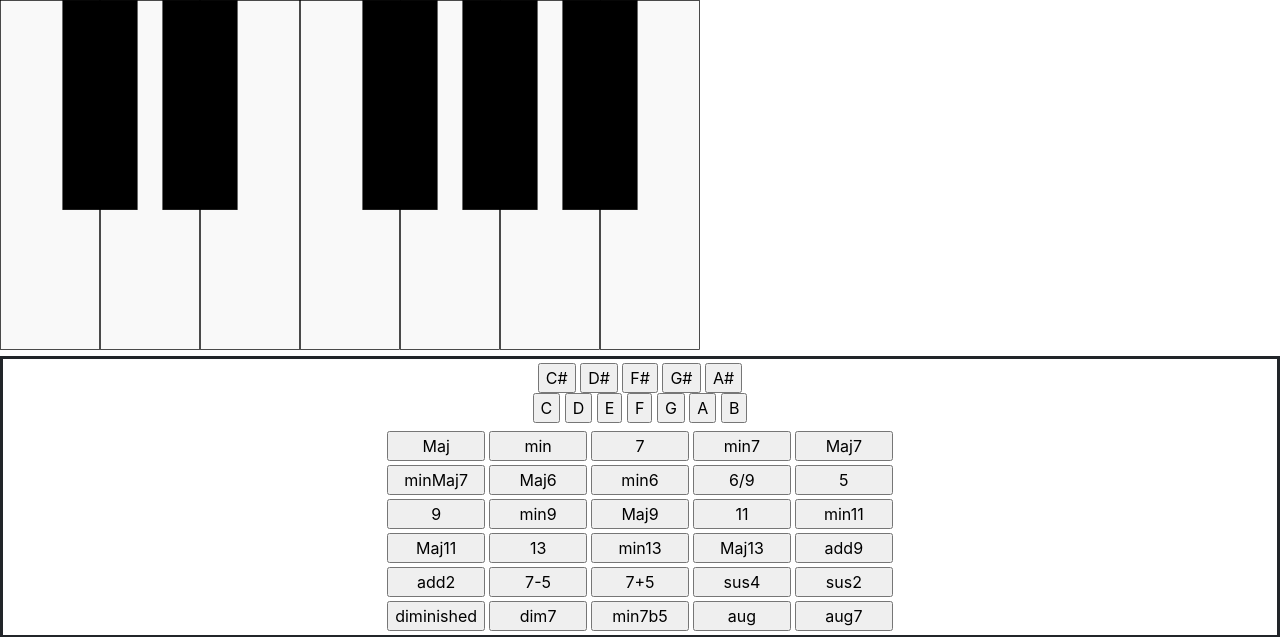
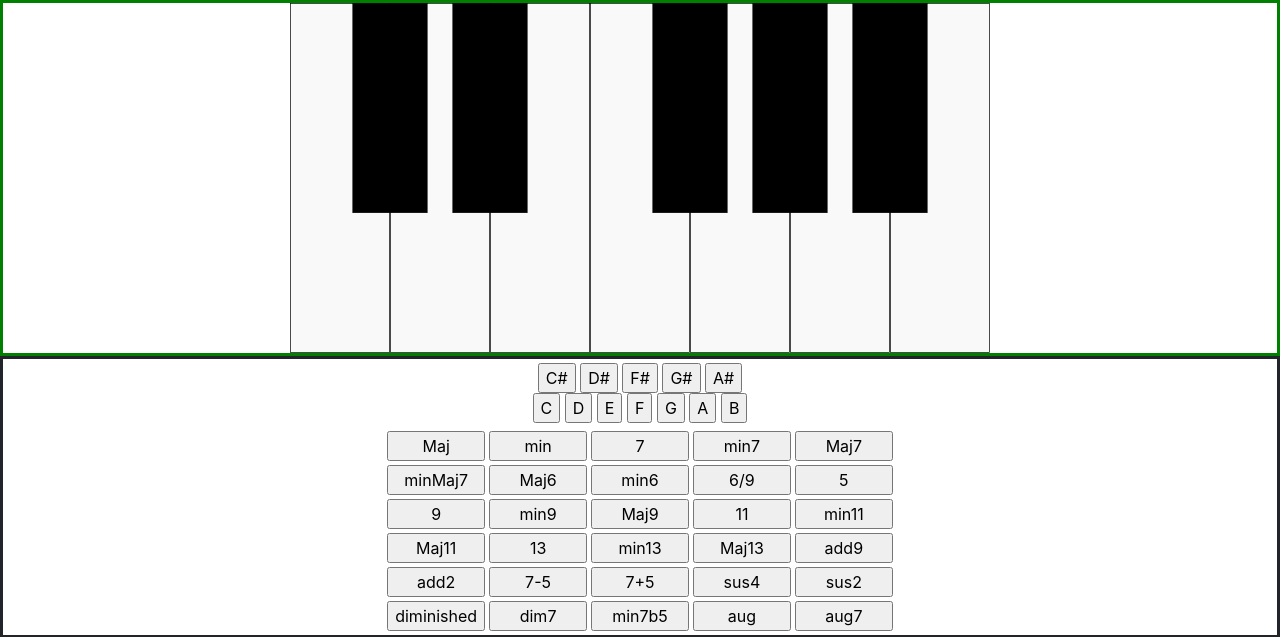
Before and after one commit to elokthewizard/cs50x-final, a Flask app: page / in a window 1280 px wide. Shown: the top 637 px of the page. Run offline with Flask 3, Linux system fonts and the light colour scheme.

Commit message:
center graphic

```diff
--- a/static/style.css
+++ b/static/style.css
@@ -4,6 +4,12 @@
     flex-direction: column;
     justify-content: center;
     align-items: center;
+}
+
+.graphic {
+    border: solid green;
+    display: flex;
+    justify-content: center;
 }
 
 #root-selection {
```
